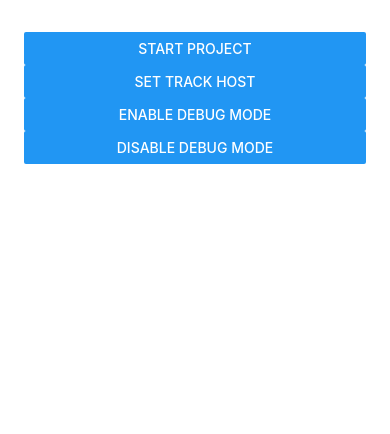
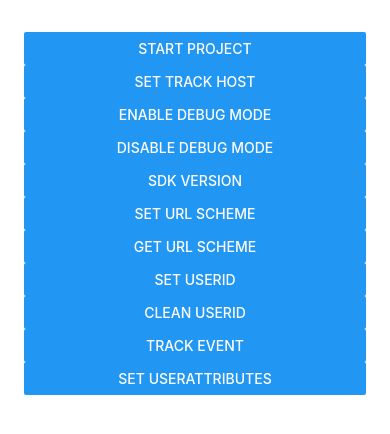
Before and after one commit to growingio/react-native-growing-cdp, a React Native app in the folder example/: screen / in a window 390 px wide. Shown: the top 434 px of the page. Built offline with nearby package versions, Linux system fonts and the light colour scheme; what react-native would draw is missing.

Commit message:
[ADD] API Docs

```diff
--- a/example/App.js
+++ b/example/App.js
@@ -63,6 +63,55 @@ const App: () => React$Node = () => {
             }>
             </Button>
 
+            <Button
+              title = "SDK Version"
+              onPress={() =>
+                console.log(NativeModules.GrowingCDP.sdkVersion())
+            }>
+            </Button>
+
+            <Button
+              title = "Set URL Scheme"
+              onPress={() =>
+                NativeModules.GrowingCDP.setUrlScheme("url scheme")
+            }>
+            </Button>
+
+            <Button
+              title = "Get URL Scheme"
+              onPress={() =>
+                console.log(NativeModules.GrowingCDP.getUrlScheme())
+            }>
+            </Button>
+
+            <Button
+              title = "Set UserId"
+              onPress={() =>
+                NativeModules.GrowingCDP.setUserId("userId")
+            }>
+            </Button>
+
+            <Button
+              title = "Clean UserId"
+              onPress={() =>
+                NativeModules.GrowingCDP.clearUserId()
+            }>
+            </Button>
+
+            <Button
+              title = "Track Event"
+              onPress={() =>
+                NativeModules.GrowingCDP.track("onHomeButonClicked", {name:"GrowingIO", title:"GrowingCDP"})
+            }>
+            </Button>
+
+            <Button
+              title = "Set UserAttributes"
+              onPress={() =>
+                NativeModules.GrowingCDP.setUserAttributes({name:"GrowingIO", project:"GrowingCDP"})
+            }>
+            </Button>
+
           </View>
 
           </View>
```
Also changed, not shown: 2 other files (tests, documents, lock files or other folders).
